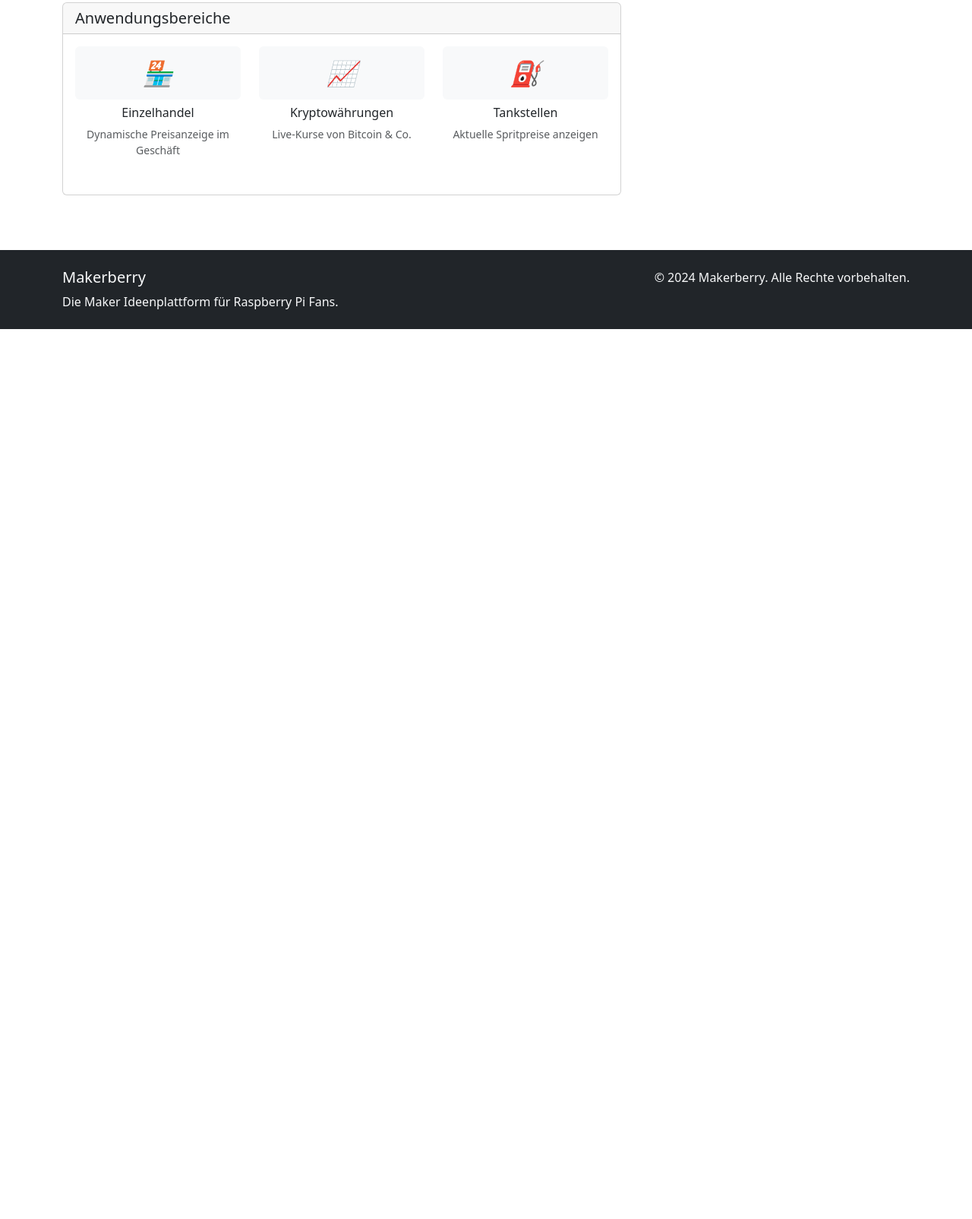
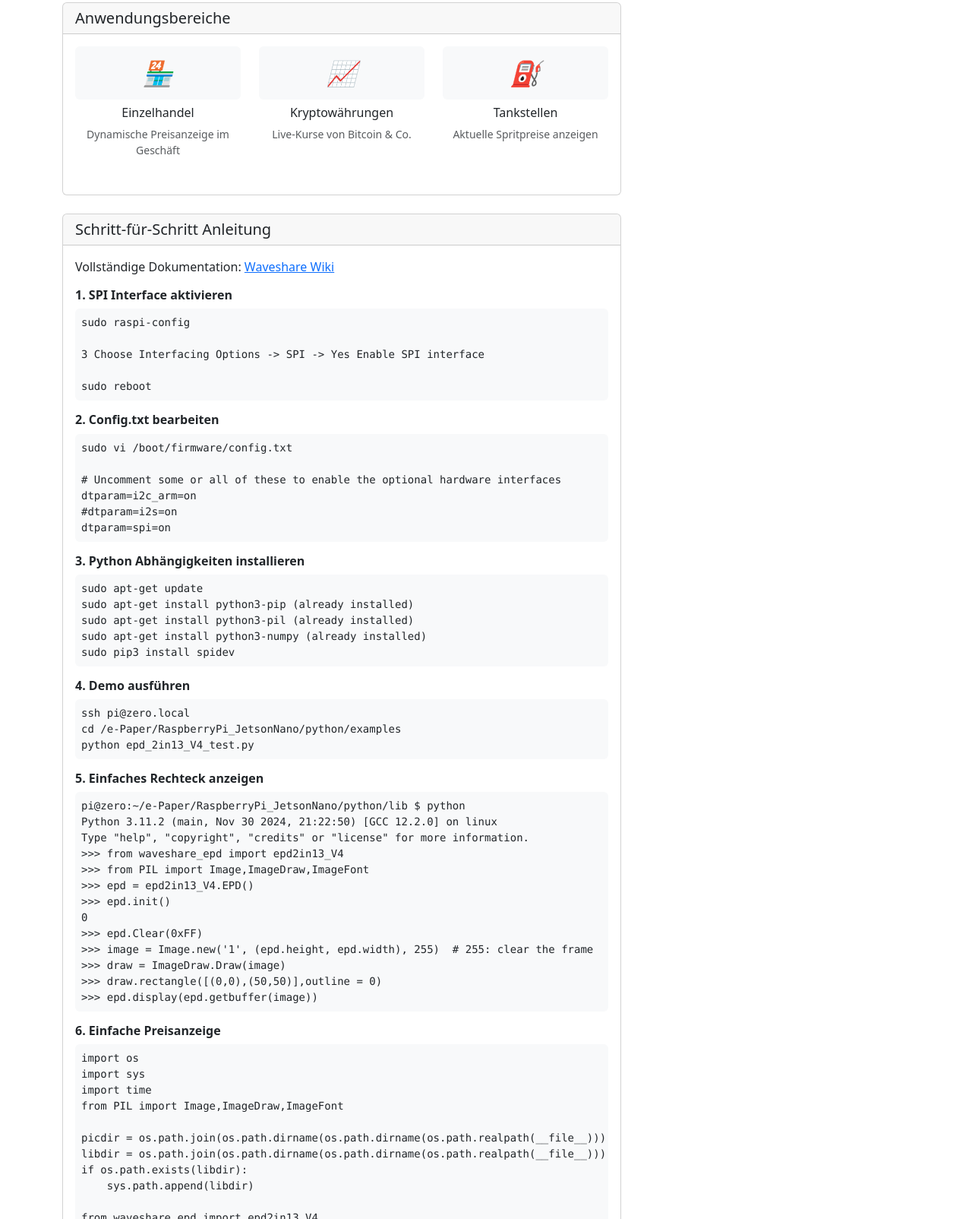
Before and after one commit to tisto/makerberry.de, a plain HTML site: page preisanzeige-epaper.html in a window 1280 px wide. Shown: the part 1196-2800 px from the top of the page at 76% size. Before the commit the page ends 1629 px from the top, so only its background shows below. Drawn offline with nearby package versions, Linux system fonts and the light colour scheme.

Commit message:
Add docs to preisanzeige-epaper.html

```diff
--- a/preisanzeige-epaper.html
+++ b/preisanzeige-epaper.html
@@ -181,6 +181,91 @@
               </div>
             </div>
           </div>
+
+          <div class="card mb-4">
+            <div class="card-header">
+              <h5 class="mb-0">Schritt-für-Schritt Anleitung</h5>
+            </div>
+            <div class="card-body">
+              <p class="mb-3">
+                Vollständige Dokumentation:
+                <a href="https://www.waveshare.com/wiki/2.13inch_e-Paper_HAT_Manual#Working_With_Raspberry_Pi" target="_blank" rel="noopener">Waveshare Wiki</a>
+              </p>
+
+              <h6 class="fw-bold">1. SPI Interface aktivieren</h6>
+              <pre class="bg-light p-2 rounded mb-3"><code>sudo raspi-config
+
+3 Choose Interfacing Options -> SPI -> Yes Enable SPI interface
+
+sudo reboot</code></pre>
+
+              <h6 class="fw-bold">2. Config.txt bearbeiten</h6>
+              <pre class="bg-light p-2 rounded mb-3"><code>sudo vi /boot/firmware/config.txt
+
+# Uncomment some or all of these to enable the optional hardware interfaces
+dtparam=i2c_arm=on
+#dtparam=i2s=on
+dtparam=spi=on</code></pre>
+
+              <h6 class="fw-bold">3. Python Abhängigkeiten installieren</h6>
+              <pre class="bg-light p-2 rounded mb-3"><code>sudo apt-get update
+sudo apt-get install python3-pip (already installed)
+sudo apt-get install python3-pil (already installed)
+sudo apt-get install python3-numpy (already installed)
+sudo pip3 install spidev</code></pre>
+
+              <h6 class="fw-bold">4. Demo ausführen</h6>
+              <pre class="bg-light p-2 rounded mb-3"><code>ssh pi@zero.local
+cd /e-Paper/RaspberryPi_JetsonNano/python/examples
+python epd_2in13_V4_test.py</code></pre>
+
+              <h6 class="fw-bold">5. Einfaches Rechteck anzeigen</h6>
+              <pre class="bg-light p-2 rounded mb-3"><code>pi@zero:~/e-Paper/RaspberryPi_JetsonNano/python/lib $ python
+Python 3.11.2 (main, Nov 30 2024, 21:22:50) [GCC 12.2.0] on linux
+Type "help", "copyright", "credits" or "license" for more information.
+>>> from waveshare_epd import epd2in13_V4
+>>> from PIL import Image,ImageDraw,ImageFont
+>>> epd = epd2in13_V4.EPD()
+>>> epd.init()
+0
+>>> epd.Clear(0xFF)
+>>> image = Image.new('1', (epd.height, epd.width), 255)  # 255: clear the frame
+>>> draw = ImageDraw.Draw(image)
+>>> draw.rectangle([(0,0),(50,50)],outline = 0)
+>>> epd.display(epd.getbuffer(image))</code></pre>
+
+              <h6 class="fw-bold">6. Einfache Preisanzeige</h6>
+              <pre class="bg-light p-2 rounded mb-3"><code>import os
+import sys
+import time
+from PIL import Image,ImageDraw,ImageFont
+
+picdir = os.path.join(os.path.dirname(os.path.dirname(os.path.realpath(__file__))), 'pic')
+libdir = os.path.join(os.path.dirname(os.path.dirname(os.path.realpath(__file__))), 'lib')
+if os.path.exists(libdir):
+    sys.path.append(libdir)
+
+from waveshare_epd import epd2in13_V4
+
+epd = epd2in13_V4.EPD()
+
+epd.init()
+epd.Clear(0xFF)
+
+font15 = ImageFont.truetype(os.path.join(picdir, 'Font.ttc'), 15)
+font24 = ImageFont.truetype(os.path.join(picdir, 'Font.ttc'), 24)
+font50 = ImageFont.truetype(os.path.join(picdir, 'Font.ttc'), 50)
+
+epd.init()
+
+image = Image.new('1', (epd.height, epd.width), 255)  # 255: clear the frame
+draw = ImageDraw.Draw(image)
+
+draw.text((10, 30), '2,50 EURO', font = font50, fill = 0)
+epd.display(epd.getbuffer(image))
+time.sleep(2)</code></pre>
+            </div>
+          </div>
         </div>
 
         <div class="col-lg-4">
```
